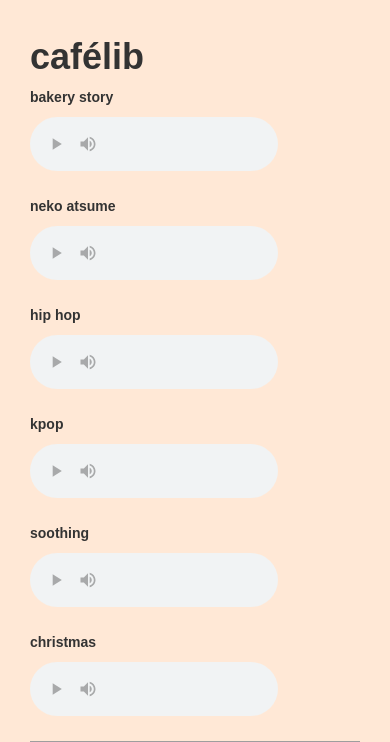
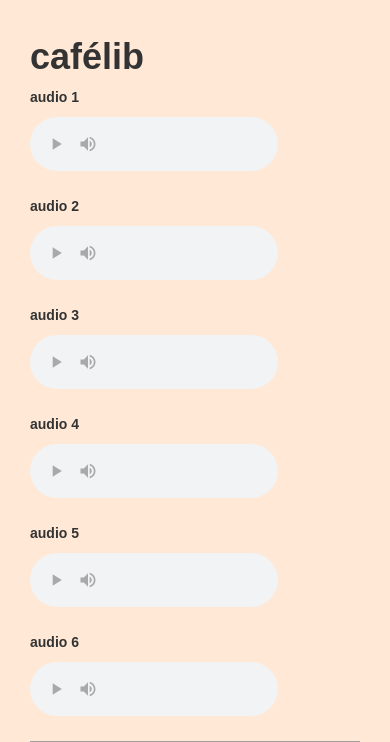
Before and after one commit to ethannlin/cafegram, a Flask app: page / in a window 390 px wide. Shown: the part 55-797 px from the top of the page. Run offline with Flask 3, Linux system fonts and the light colour scheme; some libraries are stand-ins or nearby versions; grey boxes are pictures that could not be loaded.

Commit message:
ui/ux changes + db implementation

```diff
--- a/app/__init__.py
+++ b/app/__init__.py
@@ -1,4 +1,5 @@
 from flask import Flask
+from flask_sqlalchemy import SQLAlchemy
 import os
 import logging
 from logging.handlers import RotatingFileHandler
@@ -6,12 +7,14 @@
 from config import Config
 
 bootstrap = Bootstrap()
+db = SQLAlchemy()
 
 def create_app(config_class=Config):
     app = Flask(__name__)
     app.config.from_object(config_class)
 
     bootstrap.init_app(app)
+    db.init_app(app)
 
     from app.main import bp as main_bp
     app.register_blueprint(main_bp)
@@ -31,3 +34,5 @@
             app.logger.info('Cafegram startup')
 
     return app
+
+from app import models
--- a/app/functions.py
+++ b/app/functions.py
@@ -452,3 +452,7 @@
         return None
 
     return response
+
+'''
+    function:
+'''
--- a/app/main/routes.py
+++ b/app/main/routes.py
@@ -43,6 +43,7 @@
         token = get_token(code)
         if token is not None:
             session['token'] = token[0]
+            print(len(token[1]))
             session['refresh_token'] = token[1]
             session['expires_in'] = time.time() + token[2]
         else:
--- a/app/static/style.css
+++ b/app/static/style.css
@@ -1,6 +1,17 @@
+html {
+  position: relative;
+  min-height: 100%;
+}
+
 body {
     background-color: #ffe8d6;
     font-family: 'Circular', sans-serif;
+}
+
+.wrapper {
+  display: flex;
+  flex-direction: column;
+  min-height: 100%;
 }
 
 .navbar-dark {
@@ -168,3 +179,11 @@
   height: 80px;
   width: 100%;
 }
+
+footer{
+  position: absolute;
+  bottom: 0;
+  width: 100%;
+  padding: 10px;
+  margin:auto;
+}
--- a/app/templates/about.html
+++ b/app/templates/about.html
@@ -6,9 +6,9 @@
 {% endblock %}
 
 
-{% block content %}
+{% block app_content %}
 <div class="container">
-	<div class="row page-info">
+	<div class="row page-info" style="padding: 20px 0px;">
 	<div class="col-12 col-lg-4">
 		<h1>privacy</h1>
 	</div>
@@ -25,6 +25,7 @@
 	</div>
 	<div class="col-12 col-lg-8" style="margin-top: 25px;">
 		<p>cafégram aims to offer users a relaxing and enjoyable environment, merging the joy of music with the coziness of a cafe setting. It serves as a digital retreat where users can unwind, discover new music, and experience a cafe-like ambiance from the comfort of their own devices. It provides an immersive experience by simulating a cafe environment virtually, allowing users to explore and listen to music from spotify's extensive library.</p>
+		<p>due to copyright restrictions, the music featured on cafélib is not currently available for public access. however, cafélib serves as a proof of concept, offering a glimpse into the potential of the web app.</p>
 	</div>
 	</div>
 
--- a/app/templates/base.html
+++ b/app/templates/base.html
@@ -2,6 +2,8 @@
 
 {% block head %}
     {{ super() }}
+    <meta charset="utf-8">
+    <meta name="viewport" content="width=device-width, initial-scale=1, shrink-to-fit=no">
     <link rel="icon" href="{{url_for('static', filename='cicon.png') }}">
     <link rel="stylesheet" href="{{url_for('static', filename='style.css')}}">
 {% endblock %}
@@ -41,13 +43,17 @@
 {% endblock %}
 
 {% block content %}
+<div class="wrapper">
     {% block app_content %}
-    {% endblock %}
-    <footer class="text-center">
-        <small>&#9825; 2023–<script>document.write(new Date().getFullYear())</script>
-            <a href="https://github.com/ethannlin">Ethan Lin</a>
+{% endblock %}
+</div>
+<footer class="text-center footer">
+    <div class="container-fluid">
+        <small>
+            created by <a href="https://linktr.ee/ethannlin" target="_blank">ethan lin</a> &#9825;
         </small>
-    </footer>
+    </div>
+</footer>
 {% endblock %}
 
 {% block scripts %}
--- a/app/templates/create.html
+++ b/app/templates/create.html
@@ -8,7 +8,7 @@
 
 {% endblock %}
 
-{% block content %}
+{% block app_content %}
 <div class="container">
     <div class="row page-info">
         <div class="col-12 col-lg-4">
--- a/app/templates/home.html
+++ b/app/templates/home.html
@@ -14,28 +14,28 @@
             <h1 style="font-weight: bold;">cafélib</h1>
         </div>
         <div id="bks">
-            <p style="font-weight: bold;">bakery story</p>
-            <audio class="player" src="/static/audio/bks.wav" controlsList="nodownload noplaybackrate" controls loop type="audio/wav"></audio>
+            <p style="font-weight: bold;">audio 1</p>
+            <audio class="player" src="" controlsList="nodownload noplaybackrate" controls loop type="audio/wav"></audio>
         </div>
         <div id="test2">
-            <p style="margin-top:20px;font-weight: bold;">neko atsume</p>
-            <audio class="player" src="/static/audio/neko_atsume.wav" controlsList="nodownload noplaybackrate" controls loop type="audio/wav"></audio>
+            <p style="margin-top:20px;font-weight: bold;">audio 2</p>
+            <audio class="player" src="" controlsList="nodownload noplaybackrate" controls loop type="audio/wav"></audio>
         </div>
         <div id="test3">
-            <p style="margin-top:20px;font-weight: bold;">hip hop</p>
-            <audio class="player" src="/static/audio/lofi_hiphop.mp3" controlsList="nodownload noplaybackrate" controls loop type="audio/wav"></audio>
+            <p style="margin-top:20px;font-weight: bold;">audio 3</p>
+            <audio class="player" src="" controlsList="nodownload noplaybackrate" controls loop type="audio/wav"></audio>
         </div>
         <div id="test4">
-            <p style="margin-top:20px;font-weight: bold;">kpop</p>
-            <audio class="player" src="/static/audio/lofi_kpop.mp3" controlsList="nodownload noplaybackrate" controls loop type="audio/wav"></audio>
+            <p style="margin-top:20px;font-weight: bold;">audio 4</p>
+            <audio class="player" src="" controlsList="nodownload noplaybackrate" controls loop type="audio/wav"></audio>
         </div>
         <div id="test5">
-            <p style="margin-top:20px;font-weight: bold;">soothing</p>
-            <audio class="player" src="/static/audio/lofi_asian.mp3" controlsList="nodownload noplaybackrate" controls loop type="audio/wav"></audio>
+            <p style="margin-top:20px;font-weight: bold;">audio 5</p>
+            <audio class="player" src="" controlsList="nodownload noplaybackrate" controls loop type="audio/wav"></audio>
         </div>
         <div id="test6">
-            <p style="margin-top:20px;font-weight: bold;">christmas</p>
-            <audio class="player" src="/static/audio/lofi_christmas.mp3" controlsList="nodownload noplaybackrate" controls loop type="audio/wav"></audio>
+            <p style="margin-top:20px;font-weight: bold;">audio 6</p>
+            <audio class="player" src="" controlsList="nodownload noplaybackrate" controls loop type="audio/wav"></audio>
         </div>
     </div>
     <div class="col-md-6">
--- a/requirements.txt
+++ b/requirements.txt
@@ -12,6 +12,7 @@
 itsdangerous==2.1.2
 Jinja2==3.1.2
 MarkupSafe==2.1.3
+mysqlclient==2.2.0
 python-dotenv==1.0.0
 pytz==2023.3.post1
 requests==2.31.0
```
Also changed, not shown: app/models.py (added, +19 -0 lines), app/templates/discover.html (+7 -2 lines).
